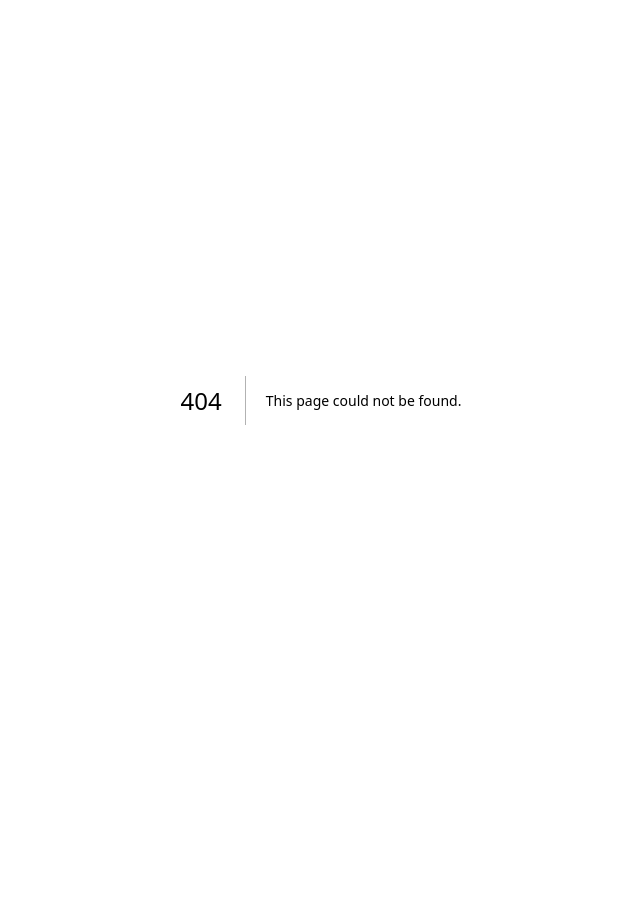
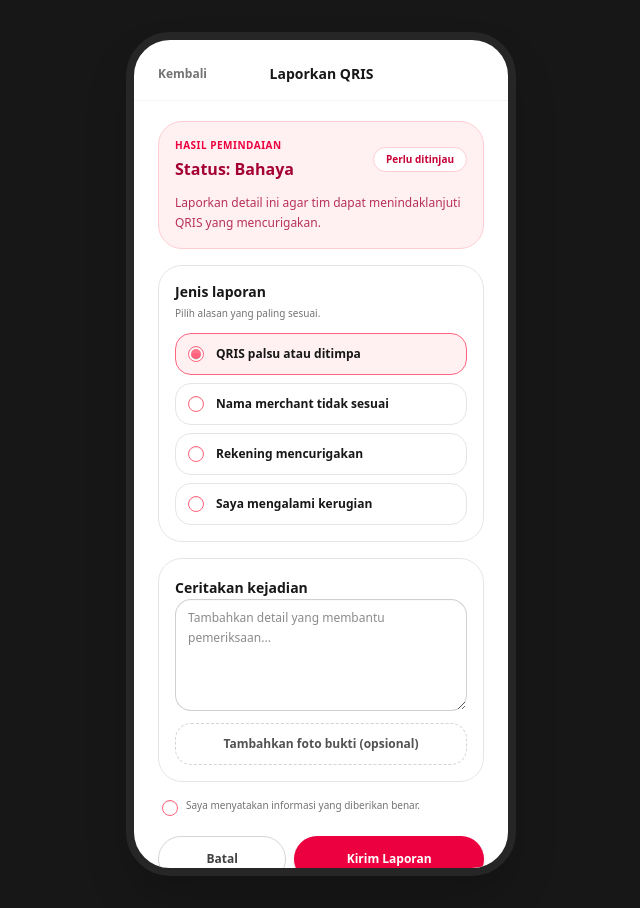
Before and after one commit to just-naumi/LaQris-Dev, a Next.js app in the folder LaQris/frontend/: page /report in a window 1280 px wide. Before the commit this address had no page. Shown: the whole page, without its empty margins (319-959 px from the left). Before the commit the page ends 800 px from the top, so only its background shows below. Built offline with nearby package versions, Linux system fonts and the light colour scheme.

Commit message:
feat: add QRIS report form flow

```diff
--- /dev/null
+++ b/LaQris/frontend/src/app/report/page.tsx
@@ -0,0 +1,125 @@
+"use client";
+
+import Link from "next/link";
+import { useState } from "react";
+
+const reportTypes = [
+  "QRIS palsu atau ditimpa",
+  "Nama merchant tidak sesuai",
+  "Rekening mencurigakan",
+  "Saya mengalami kerugian",
+];
+
+export default function ReportPage() {
+  const [reportType, setReportType] = useState(reportTypes[0]);
+  const [description, setDescription] = useState("");
+  const [evidenceName, setEvidenceName] = useState("");
+  const [submitted, setSubmitted] = useState(false);
+
+  const handleSubmit = (event: React.FormEvent<HTMLFormElement>) => {
+    event.preventDefault();
+    setSubmitted(true);
+  };
+
+  return (
+    <main className="min-h-screen bg-neutral-900 py-0 sm:py-8 flex items-center justify-center font-sans antialiased">
+      <div className="w-full max-w-[390px] h-[844px] bg-white sm:rounded-[44px] shadow-2xl overflow-hidden flex flex-col relative border-0 sm:border-[8px] border-neutral-800 text-neutral-900">
+        <header className="px-6 pt-6 pb-4 border-b border-neutral-100 flex items-center justify-between">
+          <Link href="/result/bahaya" className="text-xs font-bold text-neutral-500 hover:text-neutral-900">
+            Kembali
+          </Link>
+          <h1 className="text-sm font-extrabold">Laporkan QRIS</h1>
+          <span className="w-12" aria-hidden="true" />
+        </header>
+
+        <div className="flex-1 overflow-y-auto px-6 py-5 space-y-4">
+          {submitted ? (
+            <section className="min-h-full flex flex-col items-center justify-center text-center space-y-4">
+              <div className="w-16 h-16 rounded-full bg-emerald-50 border border-emerald-200 flex items-center justify-center text-emerald-600 text-2xl">
+                ✓
+              </div>
+              <div>
+                <h2 className="text-xl font-extrabold">Laporan tersimpan</h2>
+                <p className="text-xs text-neutral-500 mt-2 leading-relaxed">
+                  Terima kasih. Laporan Anda akan ditinjau oleh tim LaQris.
+                </p>
+              </div>
+              <Link href="/dashboard" className="w-full rounded-full bg-neutral-900 text-white py-3.5 text-xs font-extrabold">
+                Kembali ke Beranda
+              </Link>
+            </section>
+          ) : (
+            <>
+              <section className="rounded-3xl border border-rose-200 bg-rose-50 p-4">
+                <div className="flex items-center justify-between gap-3">
+                  <div>
+                    <p className="text-[10px] font-extrabold uppercase tracking-wider text-rose-600">Hasil pemindaian</p>
+                    <h2 className="text-base font-extrabold text-rose-800 mt-1">Status: Bahaya</h2>
+                  </div>
+                  <span className="rounded-full bg-white px-3 py-1 text-[10px] font-bold text-rose-700 border border-rose-200">Perlu ditinjau</span>
+                </div>
+                <p className="text-xs text-rose-800/80 mt-3 leading-relaxed">
+                  Laporkan detail ini agar tim dapat menindaklanjuti QRIS yang mencurigakan.
+                </p>
+              </section>
+
+              <form onSubmit={handleSubmit} className="space-y-4">
+                <section className="rounded-3xl border border-neutral-200 p-4 space-y-3">
+                  <div>
+                    <h2 className="text-sm font-extrabold">Jenis laporan</h2>
+                    <p className="text-[10px] text-neutral-500 mt-1">Pilih alasan yang paling sesuai.</p>
+                  </div>
+                  <div className="space-y-2">
+                    {reportTypes.map((type) => (
+                      <label key={type} className={`flex items-center gap-3 rounded-2xl border p-3 cursor-pointer transition-colors ${reportType === type ? "border-rose-400 bg-rose-50" : "border-neutral-200 hover:bg-neutral-50"}`}>
+                        <input
+                          type="radio"
+                          name="reportType"
+                          value={type}
+                          checked={reportType === type}
+                          onChange={() => setReportType(type)}
+                          className="radio radio-error radio-xs"
+                        />
+                        <span className="text-xs font-semibold">{type}</span>
+                      </label>
+                    ))}
+                  </div>
+                </section>
+
+                <section className="rounded-3xl border border-neutral-200 p-4 space-y-3">
+                  <label htmlFor="description" className="text-sm font-extrabold">Ceritakan kejadian</label>
+                  <textarea
+                    id="description"
+                    value={description}
+                    onChange={(event) => setDescription(event.target.value)}
+                    placeholder="Tambahkan detail yang membantu pemeriksaan..."
+                    className="textarea textarea-bordered w-full min-h-28 rounded-2xl text-xs leading-relaxed"
+                    required
+                  />
+                  <label className="flex items-center justify-center rounded-2xl border border-dashed border-neutral-300 p-3 cursor-pointer hover:bg-neutral-50">
+                    <span className="text-xs font-bold text-neutral-600">{evidenceName || "Tambahkan foto bukti (opsional)"}</span>
+                    <input type="file" accept="image/*" className="hidden" onChange={(event) => setEvidenceName(event.target.files?.[0]?.name || "")} />
+                  </label>
+                </section>
+
+                <label className="flex items-start gap-2 px-1 text-[10px] font-medium text-neutral-500">
+                  <input type="checkbox" required className="checkbox checkbox-xs checkbox-error mt-0.5" />
+                  <span>Saya menyatakan informasi yang diberikan benar.</span>
+                </label>
+
+                <div className="flex gap-2 pt-1 pb-5">
+                  <Link href="/result/bahaya" className="flex-1 rounded-full border border-neutral-300 py-3.5 text-center text-xs font-extrabold text-neutral-700 hover:bg-neutral-50">
+                    Batal
+                  </Link>
+                  <button type="submit" className="flex-[1.5] rounded-full bg-rose-600 py-3.5 text-xs font-extrabold text-white shadow-md hover:bg-rose-700 active:scale-[0.98]">
+                    Kirim Laporan
+                  </button>
+                </div>
+              </form>
+            </>
+          )}
+        </div>
+      </div>
+    </main>
+  );
+}
--- a/LaQris/frontend/src/app/result/bahaya/page.tsx
+++ b/LaQris/frontend/src/app/result/bahaya/page.tsx
@@ -131,7 +131,7 @@ export default function BahayaResultPage() {
         {/* FOOTER ACTION BUTTON */}
         <div className="p-6 border-t border-base-200 bg-base-100 relative z-10">
           <Link
-            href="/dashboard"
+            href="/report"
             className="w-full py-3.5 px-6 rounded-full border border-rose-600 bg-rose-600 hover:bg-rose-700 text-white font-bold text-xs transition-all duration-200 active:scale-[0.98] shadow-md flex items-center justify-center"
           >
             Lanjut Laporan
```
